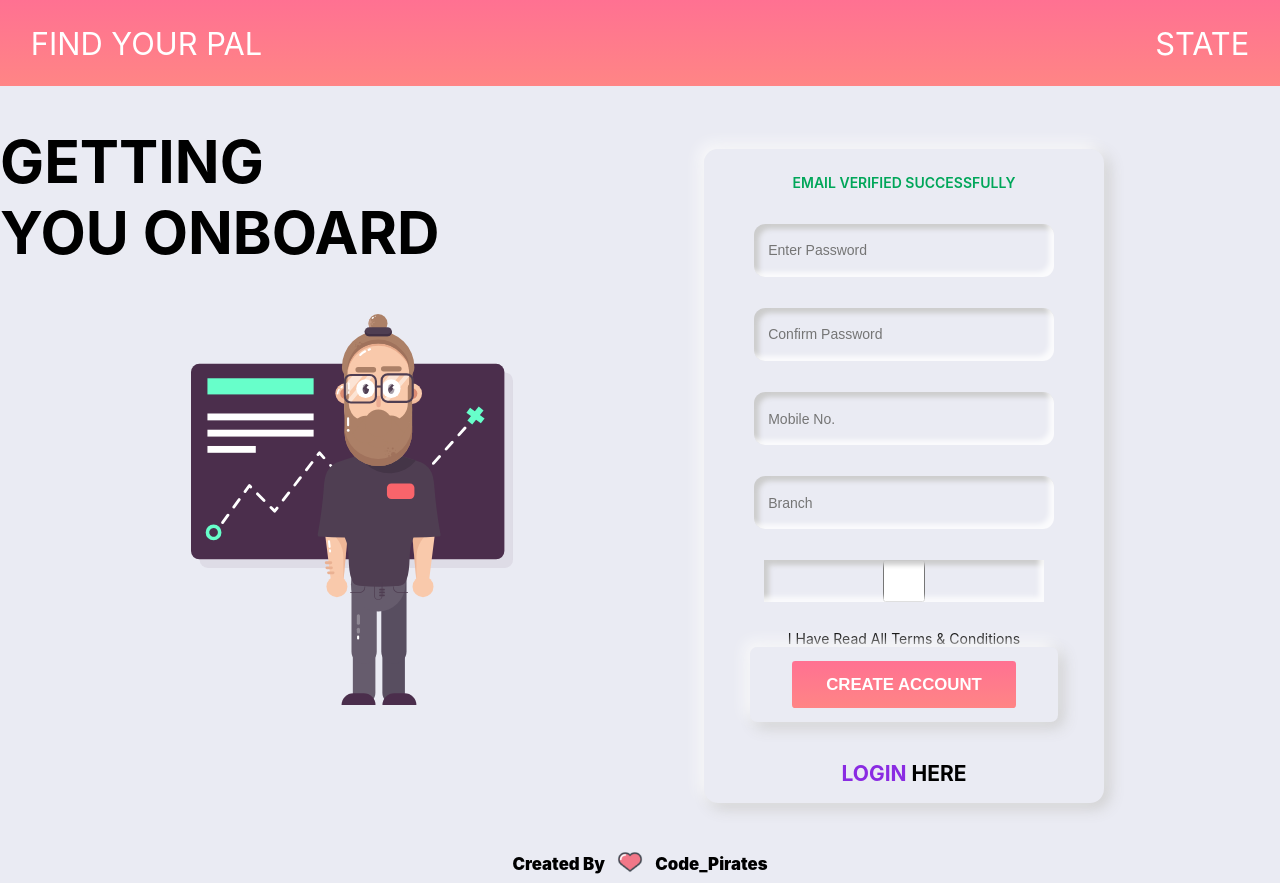
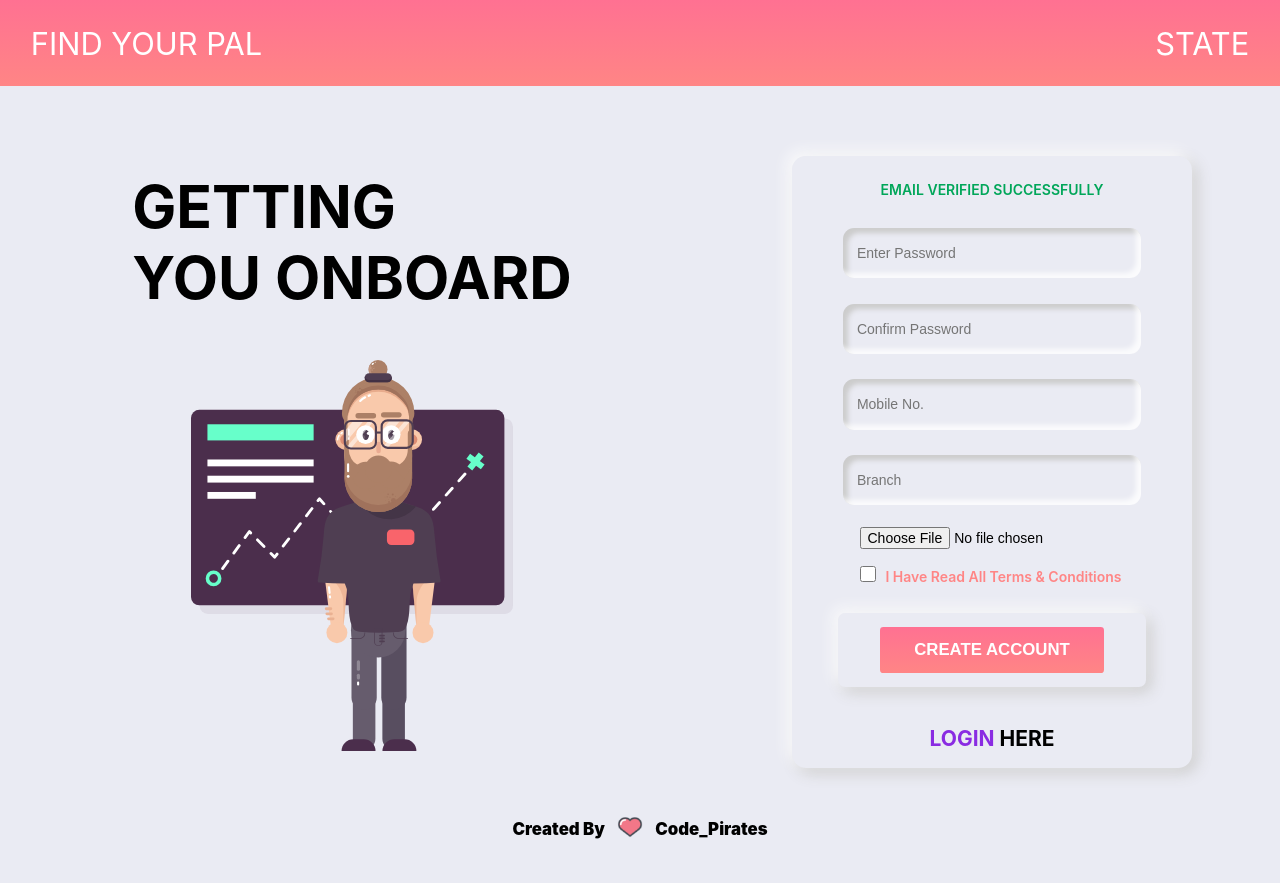
Before and after one commit to dev-lovedeep/mentor_api, a React (Create React App) app in the folder frontend/: page /signup/onboard in a window 1280 px wide. After the commit the page ends 848 px from the top, so only its background shows below. Built offline with nearby package versions, Linux system fonts and the light colour scheme.

Commit message:
OnBoard Page Both Views Completed

```diff
--- a/frontend/src/App.css
+++ b/frontend/src/App.css
@@ -92,13 +92,13 @@
   margin-bottom: 1.5em;
   width: 70%;
 }
-.login-form form input{
+.field-input{
   width: 100%;
   height: 3em;
   background: #EAEBF3;
   margin: 0.5em;
   margin-bottom: 2em;
-  padding: 0.4em;
+  padding: 0.3em;
   font-size: 1rem;
   padding-left: 1em;
   font-weight: 500;
--- a/frontend/src/login.js
+++ b/frontend/src/login.js
@@ -17,8 +17,8 @@ class Login extends Component {
                     <div className='login-form'>
                         <h1>LOGIN</h1>
                         <form>
-                            <input type='text' placeholder='Enter Registration No.' /><br/>
-                            <input type='password' placeholder='Password' />
+                            <input className='field-input' type='text' placeholder='Enter Registration No.' /><br/>
+                            <input className='field-input' type='password' placeholder='Password' />
                             <div className='btn-outline'><button className='login-btn'>LOGIN</button></div>
                         </form>
                         <p style={{fontWeight:'600', marginBottom:'3em'}}>forgot password? <span><a href='#'>Click here!!</a></span></p>
--- a/frontend/src/signup.js
+++ b/frontend/src/signup.js
@@ -15,7 +15,7 @@ class Signup extends Component {
                     <div className='login-form'>
                         <h1>SIGNUP</h1>
                         <form>
-                            <input type='text' placeholder='Enter Registration No.' /><br/>
+                            <input className='field-input' type='text' placeholder='Enter Registration No.' /><br/>
                             <div className='btn-outline' style={{marginTop:'3em', marginBottom:'2em'}}><button className='login-btn'>SIGNUP</button></div>
                         </form>
                         <h2 style={{marginTop:'3em'}}><a href='#'>LOGIN </a>HERE</h2>
--- a/frontend/src/signupOnboard.js
+++ b/frontend/src/signupOnboard.js
@@ -5,21 +5,22 @@ class SignupOnBoard extends Component {
     render(){
         return(
             <div className='login-grid-container'>
-                <div className='login-grid-item'>
+                <div className='login-grid-item1'>
                     <h1 style={{fontSize:'4.2rem'}}>GETTING <br /> YOU ONBOARD</h1>
                     <div className='login-doodles'>
                         <img style={{width:'23em', float:'left'}} src='/images/onBoard.svg' />
                     </div>
                 </div>
-                <div className='login-grid-item' style={{marginBottom: '2em'}}>
+                <div className='login-grid-item2' style={{marginBottom: '2em'}}>
                     <div className='login-form'>
                         <p className='email-verify'>EMAIL VERIFIED SUCCESSFULLY</p>
                         <form>
-                            <input style={{margin:'0.5em 0'}} type='password' placeholder='Enter Password' /><br/>
-                            <input style={{margin:'0.5em 0'}} type='password' placeholder='Confirm Password' /><br/>
-                            <input style={{margin:'0.5em 0'}} type='text' placeholder='Mobile No.' /><br/>
-                            <input style={{margin:'0.5em 0'}} type='text' placeholder='Branch' /><br/>
-                            <input type='checkbox' name='termsNconditions' /><label for='termsNconditions'>I Have Read All Terms & Conditions</label>
+                            <input className='field-input' style={{margin:'0.3em 0'}} type='password' placeholder='Enter Password' /><br/>
+                            <input className='field-input' style={{margin:'0.3em 0'}} type='password' placeholder='Confirm Password' /><br/>
+                            <input className='field-input' style={{margin:'0.3em 0'}} type='text' placeholder='Mobile No.' /><br/>
+                            <input className='field-input' style={{margin:'0.3em 0'}} type='text' placeholder='Branch' /><br/>
+                            <input style={{fontSize: '1rem', marginBottom: '1em'}} type='file' placeholder='Select Image' />
+                            <div style={{marginBottom:'2em', color:'#FF8585', fontWeight: '600'}}><input style={{width:'1.2em', height: '1.2em', position:'relative', left:'-0.5em'}} type='checkbox' name='termsNconditions' /><label for='termsNconditions'>I Have Read All Terms & Conditions</label></div>
                             <div className='btn-outline'><button className='login-btn'>CREATE ACCOUNT</button></div>
                         </form>
                         <h2><a href='#'>LOGIN </a>HERE</h2>
```
